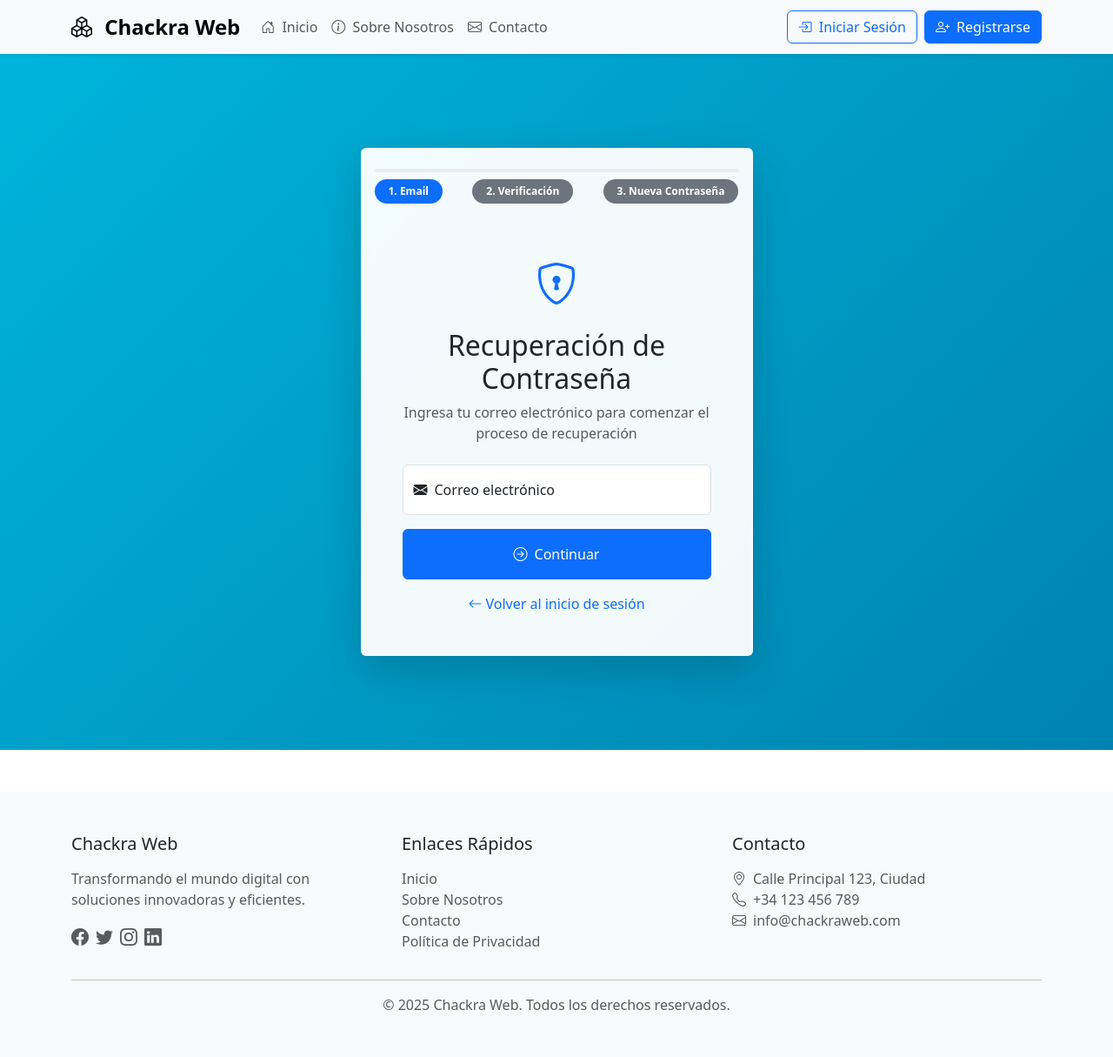
After one commit to vmgabriel/chackra-web, a Python web app: template src/chackra_web/web/presentation/templates/auth/recovery.html in a window 1280 px wide. The commit adds this page. Shown: the whole page at 87% size. Run offline with Jinja, Linux system fonts and the light colour scheme; the template is opened without the code that fills it, so the values that code supplies are empty.

Commit message:
Add password recovery flow: new route, controller, and recovery page templates with multi-step form.

```diff
--- a/src/chackra_web/web/presentation/templates/auth/login.html
+++ b/src/chackra_web/web/presentation/templates/auth/login.html
@@ -59,7 +59,7 @@
                                         Recordarme
                                     </label>
                                 </div>
-                                <a href="" class="text-primary text-decoration-none">
+                                <a href="{{ url_for('auth.recovery') }}" class="text-primary text-decoration-none">
                                     ¿Olvidaste tu contraseña?
                                 </a>
                             </div>
--- /dev/null
+++ b/src/chackra_web/web/presentation/templates/auth/recovery.html
@@ -0,0 +1,291 @@
+{% extends "base.html" %}
+
+{% block title %}Recuperar Contraseña - Chackra Web{% endblock %}
+
+{% block content %}
+<div class="container-fluid min-vh-100 d-flex align-items-center py-5" style="background: linear-gradient(135deg, #00B4DB 0%, #0083B0 100%);">
+    <div class="container">
+        <div class="row justify-content-center">
+            <div class="col-12 col-md-8 col-lg-6 col-xl-5">
+                <div class="card border-0 shadow-lg">
+                    <!-- Stepper Progress -->
+                    <div class="card-header bg-transparent border-0 pt-4">
+                        <div class="progress" style="height: 4px;">
+                            <div class="progress-bar" role="progressbar" style="width: 0%;" id="stepperProgress"></div>
+                        </div>
+                        <div class="d-flex justify-content-between mt-2">
+                            <span class="badge rounded-pill bg-primary step-badge">1. Email</span>
+                            <span class="badge rounded-pill bg-secondary step-badge">2. Verificación</span>
+                            <span class="badge rounded-pill bg-secondary step-badge">3. Nueva Contraseña</span>
+                        </div>
+                    </div>
+
+                    <div class="card-body p-5">
+                        <!-- Logo y título -->
+                        <div class="text-center mb-4">
+                            <i class="bi bi-shield-lock text-primary" style="font-size: 3rem;"></i>
+                            <h2 class="mt-3 mb-2">Recuperación de Contraseña</h2>
+                            <p class="text-muted" id="stepDescription">
+                                Ingresa tu correo electrónico para comenzar el proceso de recuperación
+                            </p>
+                        </div>
+
+                        {% if error %}
+                        <div class="alert alert-danger alert-dismissible fade show" role="alert">
+                            <i class="bi bi-exclamation-triangle-fill me-2"></i>
+                            {{ error }}
+                            <button type="button" class="btn-close" data-bs-dismiss="alert"></button>
+                        </div>
+                        {% endif %}
+
+                        <!-- Multi-step form -->
+                        <form id="recoveryForm" method="POST" action="{{ url_for('auth.recovery') }}">
+                            <!-- Step 1: Email -->
+                            <div class="step" id="step1">
+                                <div class="form-floating mb-3">
+                                    <input type="email"
+                                           class="form-control"
+                                           id="email"
+                                           name="email"
+                                           placeholder="nombre@ejemplo.com"
+                                           required>
+                                    <label for="email">
+                                        <i class="bi bi-envelope-fill me-2"></i>Correo electrónico
+                                    </label>
+                                </div>
+                                <button type="button" class="btn btn-primary w-100 py-3 mb-3 next-step">
+                                    <i class="bi bi-arrow-right-circle me-2"></i>Continuar
+                                </button>
+                                <div class="text-center">
+                                    <a href="{{ url_for('auth.login_get') }}" class="text-decoration-none">
+                                        <i class="bi bi-arrow-left me-1"></i>Volver al inicio de sesión
+                                    </a>
+                                </div>
+                            </div>
+
+                            <!-- Step 2: Verification Code -->
+                            <div class="step d-none" id="step2">
+                                <div class="verification-code mb-4">
+                                    <div class="d-flex justify-content-between gap-2">
+                                        <input type="text" class="form-control form-control-lg text-center code-input" maxlength="1" required>
+                                        <input type="text" class="form-control form-control-lg text-center code-input" maxlength="1" required>
+                                        <input type="text" class="form-control form-control-lg text-center code-input" maxlength="1" required>
+                                        <input type="text" class="form-control form-control-lg text-center code-input" maxlength="1" required>
+                                        <input type="text" class="form-control form-control-lg text-center code-input" maxlength="1" required>
+                                        <input type="text" class="form-control form-control-lg text-center code-input" maxlength="1" required>
+                                    </div>
+                                </div>
+                                <div class="text-center mb-4">
+                                    <p class="text-muted">¿No recibiste el código?</p>
+                                    <button type="button" class="btn btn-link" id="resendCode">
+                                        <i class="bi bi-arrow-clockwise me-1"></i>Reenviar código
+                                    </button>
+                                </div>
+                                <button type="button" class="btn btn-primary w-100 py-3 mb-3 next-step">
+                                    Verificar código
+                                </button>
+                                <button type="button" class="btn btn-outline-secondary w-100 prev-step">
+                                    Volver atrás
+                                </button>
+                            </div>
+
+                            <!-- Step 3: New Password -->
+                            <div class="step d-none" id="step3">
+                                <div class="form-floating mb-3">
+                                    <input type="password"
+                                           class="form-control"
+                                           id="newPassword"
+                                           name="newPassword"
+                                           placeholder="Nueva contraseña"
+                                           required>
+                                    <label for="newPassword">
+                                        <i class="bi bi-lock-fill me-2"></i>Nueva contraseña
+                                    </label>
+                                </div>
+                                <div class="form-floating mb-3">
+                                    <input type="password"
+                                           class="form-control"
+                                           id="confirmPassword"
+                                           name="confirmPassword"
+                                           placeholder="Confirmar contraseña"
+                                           required>
+                                    <label for="confirmPassword">
+                                        <i class="bi bi-lock-fill me-2"></i>Confirmar contraseña
+                                    </label>
+                                </div>
+                                <div class="password-strength mb-3">
+                                    <p class="mb-2">Fortaleza de la contraseña:</p>
+                                    <div class="progress" style="height: 4px;">
+                                        <div class="progress-bar" role="progressbar" id="passwordStrength"></div>
+                                    </div>
+                                    <ul class="list-unstyled small mt-2">
+                                        <li class="text-muted">
+                                            <i class="bi bi-check-circle me-1"></i>Mínimo 8 caracteres
+                                        </li>
+                                        <li class="text-muted">
+                                            <i class="bi bi-check-circle me-1"></i>Una letra mayúscula
+                                        </li>
+                                        <li class="text-muted">
+                                            <i class="bi bi-check-circle me-1"></i>Un número
+                                        </li>
+                                        <li class="text-muted">
+                                            <i class="bi bi-check-circle me-1"></i>Un carácter especial
+                                        </li>
+                                    </ul>
+                                </div>
+                                <button type="submit" class="btn btn-primary w-100 py-3 mb-3">
+                                    <i class="bi bi-check-circle me-2"></i>Cambiar contraseña
+                                </button>
+                                <button type="button" class="btn btn-outline-secondary w-100 prev-step">
+                                    Volver atrás
+                                </button>
+                            </div>
+                        </form>
+                    </div>
+                </div>
+            </div>
+        </div>
+    </div>
+</div>
+
+<style>
+    .step-badge {
+        z-index: 1;
+        padding: 0.5rem 1rem;
+    }
+
+    .code-input {
+        width: 50px;
+        height: 50px;
+        font-size: 1.5rem;
+        font-weight: bold;
+    }
+
+    .card {
+        backdrop-filter: blur(10px);
+        background: rgba(255, 255, 255, 0.95);
+    }
+
+    .password-strength .progress-bar {
+        transition: width 0.3s ease;
+    }
+
+    .verification-code input:focus {
+        border-color: #0083B0;
+        box-shadow: 0 0 0 0.25rem rgba(0, 131, 176, 0.25);
+    }
+</style>
+
+{% block extra_js %}
+<script>
+document.addEventListener('DOMContentLoaded', function() {
+    let currentStep = 1;
+    const totalSteps = 3;
+    const form = document.getElementById('recoveryForm');
+    const progress = document.getElementById('stepperProgress');
+    const badges = document.querySelectorAll('.step-badge');
+    const description = document.getElementById('stepDescription');
+    const descriptions = [
+        'Ingresa tu correo electrónico para comenzar el proceso de recuperación',
+        'Ingresa el código de verificación enviado a tu correo',
+        'Crea una nueva contraseña segura'
+    ];
+
+    // Manejo de pasos
+    document.querySelectorAll('.next-step').forEach(button => {
+        button.addEventListener('click', () => {
+            if (validateStep(currentStep)) {
+                showStep(currentStep + 1);
+            }
+        });
+    });
+
+    document.querySelectorAll('.prev-step').forEach(button => {
+        button.addEventListener('click', () => {
+            showStep(currentStep - 1);
+        });
+    });
+
+    // Código de verificación
+    document.querySelectorAll('.code-input').forEach((input, index) => {
+        input.addEventListener('keyup', (e) => {
+            if (e.key >= 0 && e.key <= 9) {
+                if (index < 5) {
+                    document.querySelectorAll('.code-input')[index + 1].focus();
+                }
+            } else if (e.key === 'Backspace') {
+                if (index > 0) {
+                    document.querySelectorAll('.code-input')[index - 1].focus();
+                }
+            }
+        });
+    });
+
+    // Validación de contraseña
+    const newPassword = document.getElementById('newPassword');
+    const confirmPassword = document.getElementById('confirmPassword');
+    const strengthBar = document.getElementById('passwordStrength');
+
+    newPassword.addEventListener('input', () => {
+        const strength = calculatePasswordStrength(newPassword.value);
+        updatePasswordStrength(strength);
+    });
+
+    function showStep(step) {
+        document.querySelectorAll('.step').forEach(s => s.classList.add('d-none'));
+        document.getElementById(`step${step}`).classList.remove('d-none');
+
+        progress.style.width = `${((step - 1) / (totalSteps - 1)) * 100}%`;
+        description.textContent = descriptions[step - 1];
+
+        badges.forEach((badge, index) => {
+            if (index + 1 === step) {
+                badge.classList.replace('bg-secondary', 'bg-primary');
+            } else if (index + 1 < step) {
+                badge.classList.replace('bg-secondary', 'bg-success');
+            }
+        });
+
+        currentStep = step;
+    }
+
+    function validateStep(step) {
+        switch(step) {
+            case 1:
+                const email = document.getElementById('email');
+                return email.checkValidity();
+            case 2:
+                const codes = [...document.querySelectorAll('.code-input')];
+                return codes.every(input => input.value.length === 1);
+            case 3:
+                return newPassword.value === confirmPassword.value;
+            default:
+                return true;
+        }
+    }
+
+    function calculatePasswordStrength(password) {
+        let strength = 0;
+        if (password.length >= 8) strength += 25;
+        if (password.match(/[A-Z]/)) strength += 25;
+        if (password.match(/[0-9]/)) strength += 25;
+        if (password.match(/[^A-Za-z0-9]/)) strength += 25;
+        return strength;
+    }
+
+    function updatePasswordStrength(strength) {
+        strengthBar.style.width = `${strength}%`;
+        if (strength <= 25) {
+            strengthBar.className = 'progress-bar bg-danger';
+        } else if (strength <= 50) {
+            strengthBar.className = 'progress-bar bg-warning';
+        } else if (strength <= 75) {
+            strengthBar.className = 'progress-bar bg-info';
+        } else {
+            strengthBar.className = 'progress-bar bg-success';
+        }
+    }
+});
+</script>
+{% endblock %}
+{% endblock %}
```
Also changed, not shown: src/chackra_web/auth/presentation/controllers/auth_controller.py (+10 -0 lines), src/chackra_web/auth/application/recovery.py (added).
